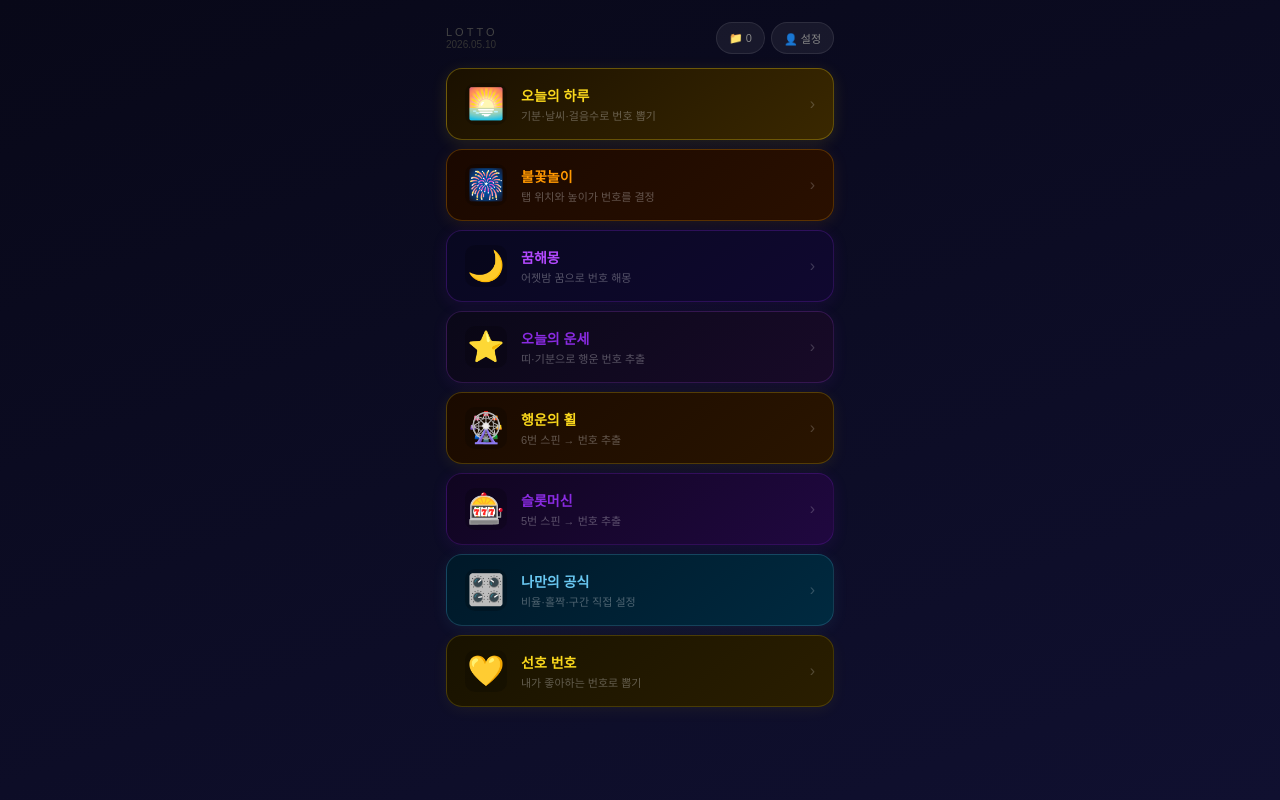
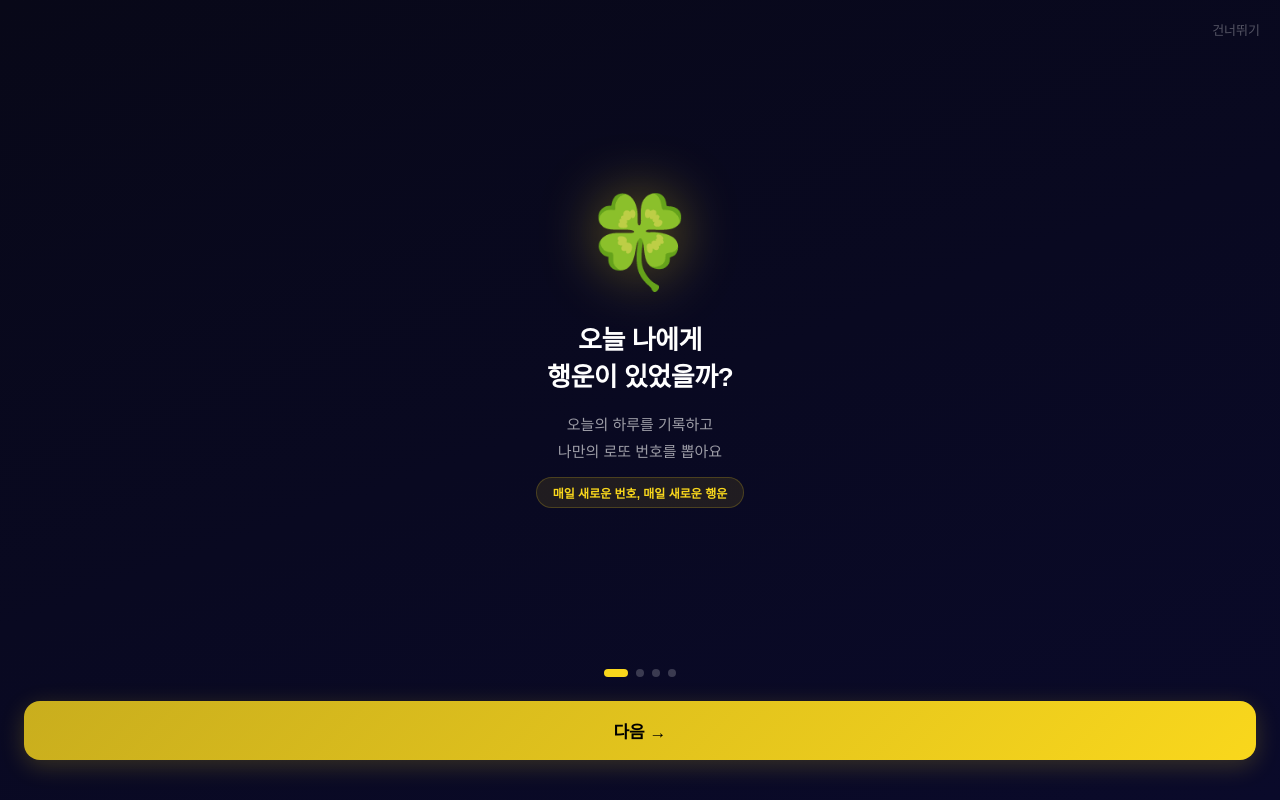
Before and after one commit to bwh1004-dotcom/lotto-today, a React (Vite) app in the folder lotto-app/: page / in a window 1280 px wide. Built offline with nearby package versions, Linux system fonts and the light colour scheme.

Commit message:
Add files via upload

```diff
--- a/lotto-app/src/App.jsx
+++ b/lotto-app/src/App.jsx
@@ -1243,6 +1243,7 @@ export default function App(){
   const[favorites,setFavorites]=useState([]);
   const[saved,setSaved]=useState([]);
   const[shareData,setShareData]=useState(null);
+  const[onboardStep,setOnboardStep]=useState(0);
 
   useEffect(()=>{
     (async()=>{
@@ -1250,13 +1251,21 @@ export default function App(){
         const p=await window.storage.get("v2_profile");
         const f=await window.storage.get("v2_fav");
         const s=await window.storage.get("v2_saved");
+        const ob=await window.storage.get("v2_onboarded");
         if(p)setProfile(JSON.parse(p.value));
         if(f)setFavorites(JSON.parse(f.value));
         if(s)setSaved(JSON.parse(s.value));
-      }catch(e){}
-      setScreen(s=>s==="loading"?"home":s);
+        // 첫 실행이면 온보딩으로
+        if(!ob){setScreen("onboarding");}
+        else{setScreen("home");}
+      }catch(e){setScreen("onboarding");}
     })();
   },[]);
+
+  const finishOnboarding=async()=>{
+    try{await window.storage.set("v2_onboarded","true");}catch(e){}
+    setScreen("home");
+  };
 
   const saveProfile=async(p)=>{setProfile(p);try{await window.storage.set("v2_profile",JSON.stringify(p));}catch(e){}setScreen("home");};
   const saveFavorites=async(f)=>{setFavorites(f);try{await window.storage.set("v2_fav",JSON.stringify(f));}catch(e){}};
@@ -1277,7 +1286,134 @@ export default function App(){
   const BG="linear-gradient(160deg,#080818 0%,#101030 100%)";
   const W={minHeight:"100vh",background:BG,fontFamily:"'Malgun Gothic','Apple SD Gothic Neo',sans-serif",color:"#fff",boxSizing:"border-box"};
 
-  if(screen==="loading")return(<div style={{...W,display:"flex",alignItems:"center",justifyContent:"center"}}><div style={{fontSize:48,marginBottom:10}}>🎰</div></div>);
+  // ── 로딩
+  if(screen==="loading")return(
+    <div style={{...W,display:"flex",alignItems:"center",justifyContent:"center",flexDirection:"column"}}>
+      <div style={{fontSize:64,marginBottom:16,animation:"pulse 1s infinite"}}>🍀</div>
+      <div style={{fontSize:13,color:"#555",letterSpacing:2}}>행운을 불러오는 중...</div>
+      <style>{`@keyframes pulse{0%,100%{transform:scale(1);opacity:1}50%{transform:scale(1.1);opacity:.7}}`}</style>
+    </div>
+  );
+
+  // ── 온보딩
+  const STEPS=[
+    {
+      em:"🍀",
+      title:"오늘 나에게\n행운이 있었을까?",
+      desc:"오늘의 하루를 기록하고\n나만의 로또 번호를 뽑아요",
+      sub:"매일 새로운 번호, 매일 새로운 행운",
+      bg:"linear-gradient(160deg,#080818,#0a0a2a)",
+      color:"#f9d71c",
+    },
+    {
+      em:"🌅",
+      title:"오늘 하루가\n번호가 돼요",
+      desc:"기분·날씨·걸음수·식사·행운\n오늘의 기록이 그대로 번호로",
+      sub:"불꽃놀이·휠·슬롯 등 다양한 방법으로",
+      bg:"linear-gradient(160deg,#0a0818,#150820)",
+      color:"#ff9800",
+    },
+    {
+      em:"⭐",
+      title:"내 정보를 넣으면\n더 정확해져요",
+      desc:"생년도를 입력하면 띠별 운세와\n행운 번호까지 확인할 수 있어요",
+      sub:"나이·띠·혈액형으로 맞춤 번호 추출",
+      bg:"linear-gradient(160deg,#080820,#100830)",
+      color:"#b44aff",
+    },
+    {
+      em:"🎰",
+      title:"행운은 오늘\n당신 곁에 있어요",
+      desc:"매주 복권을 살 때마다\n이 앱으로 번호를 뽑아보세요",
+      sub:"당첨되면 꼭 알려주세요 🍀",
+      bg:"linear-gradient(160deg,#0a0a14,#101030)",
+      color:"#50c878",
+    },
+  ];
+
+  if(screen==="onboarding"){
+    const s=STEPS[onboardStep];
+    const isLast=onboardStep===STEPS.length-1;
+    return(
+      <div style={{...W,display:"flex",flexDirection:"column",alignItems:"center",
+        justifyContent:"space-between",padding:"0 0 40px",
+        background:s.bg,transition:"background .5s"}}>
+
+        {/* 상단 스킵 */}
+        <div style={{width:"100%",display:"flex",justifyContent:"flex-end",padding:"20px 20px 0"}}>
+          {!isLast&&(
+            <button onClick={finishOnboarding} style={{background:"none",border:"none",
+              color:"rgba(255,255,255,0.3)",fontSize:13,cursor:"pointer"}}>건너뛰기</button>
+          )}
+        </div>
+
+        {/* 메인 콘텐츠 */}
+        <div style={{flex:1,display:"flex",flexDirection:"column",alignItems:"center",
+          justifyContent:"center",padding:"0 32px",textAlign:"center"}}>
+
+          {/* 이모지 */}
+          <div style={{fontSize:90,marginBottom:32,lineHeight:1,
+            filter:`drop-shadow(0 0 30px ${s.color}66)`,
+            animation:"floatAnim 3s ease-in-out infinite"}}>
+            {s.em}
+          </div>
+
+          {/* 제목 */}
+          <h1 style={{fontSize:26,fontWeight:900,lineHeight:1.4,marginBottom:16,
+            color:"#fff",whiteSpace:"pre-line",letterSpacing:-0.5}}>
+            {s.title}
+          </h1>
+
+          {/* 설명 */}
+          <p style={{fontSize:15,color:"rgba(255,255,255,0.6)",lineHeight:1.8,
+            marginBottom:12,whiteSpace:"pre-line"}}>
+            {s.desc}
+          </p>
+
+          {/* 서브 */}
+          <p style={{fontSize:12,color:s.color,fontWeight:700,
+            background:`${s.color}18`,border:`1px solid ${s.color}33`,
+            borderRadius:20,padding:"6px 16px"}}>
+            {s.sub}
+          </p>
+        </div>
+
+        {/* 하단 */}
+        <div style={{width:"100%",padding:"0 24px"}}>
+          {/* 페이지 도트 */}
+          <div style={{display:"flex",justifyContent:"center",gap:8,marginBottom:24}}>
+            {STEPS.map((_,i)=>(
+              <div key={i} onClick={()=>setOnboardStep(i)} style={{
+                width:i===onboardStep?24:8,height:8,borderRadius:4,cursor:"pointer",
+                background:i===onboardStep?s.color:"rgba(255,255,255,0.2)",
+                transition:"all .3s",
+              }}/>
+            ))}
+          </div>
+
+          {/* 버튼 */}
+          {isLast?(
+            <button onClick={finishOnboarding} style={{
+              width:"100%",padding:"17px",borderRadius:16,border:"none",
+              background:`linear-gradient(135deg,${s.color},#f9d71c)`,
+              color:"#000",fontSize:17,fontWeight:900,cursor:"pointer",
+              boxShadow:`0 6px 28px ${s.color}44`,letterSpacing:0.5,
+            }}>🍀 번호 뽑으러 가기!</button>
+          ):(
+            <button onClick={()=>setOnboardStep(i=>i+1)} style={{
+              width:"100%",padding:"17px",borderRadius:16,border:"none",
+              background:`linear-gradient(135deg,${s.color}cc,${s.color})`,
+              color:"#000",fontSize:17,fontWeight:900,cursor:"pointer",
+              boxShadow:`0 6px 24px ${s.color}33`,
+            }}>다음 →</button>
+          )}
+        </div>
+        <style>{`
+          @keyframes floatAnim{0%,100%{transform:translateY(0)}50%{transform:translateY(-12px)}}
+        `}</style>
+      </div>
+    );
+  }
   if(screen==="profile")return(<div style={W}><ProfileScreen profile={profile} onSave={saveProfile} onBack={goHome}/></div>);
 
   const SCREENS={
```
